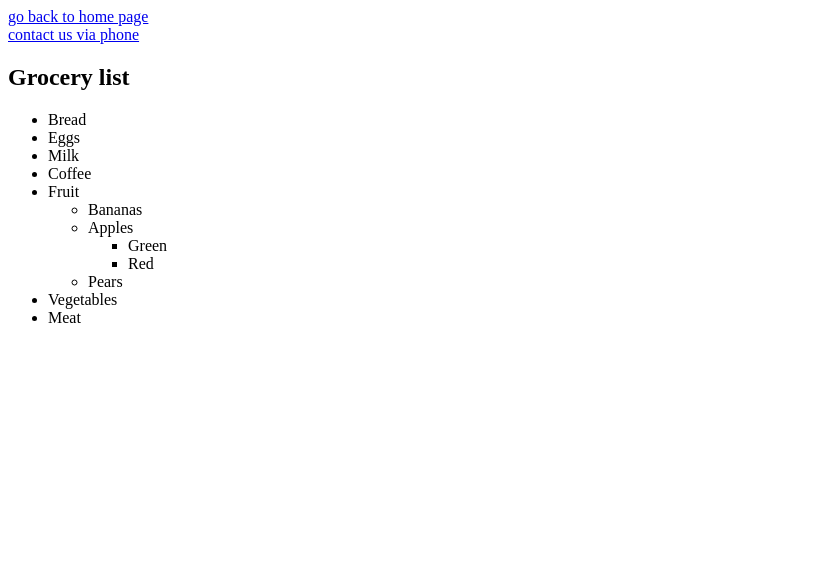
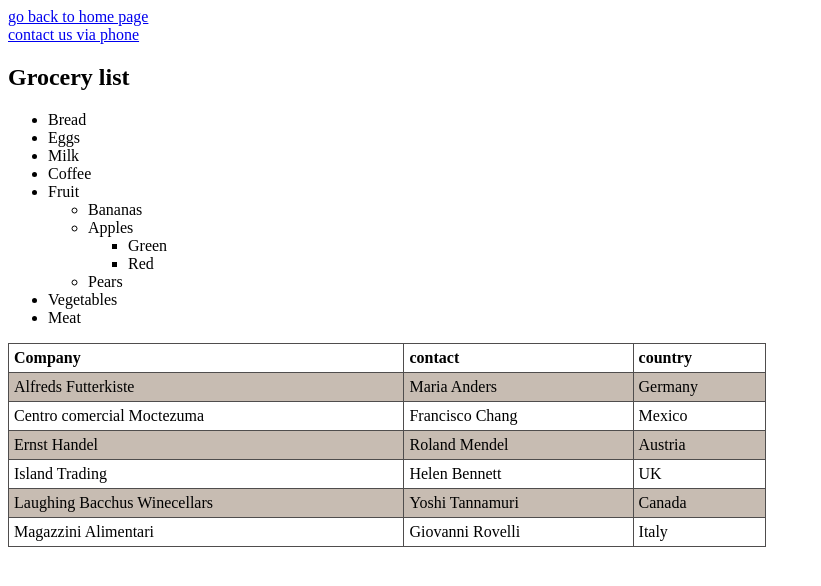
Before and after one commit to soumyanayak98/HTML, a plain HTML site: page aboutUs.html in a window 1280 px wide. Shown: the whole page, without its empty margins (0-821 px from the left). Drawn offline with Linux system fonts and the light colour scheme.

Commit message:
table created

```diff
--- a/aboutUs.html
+++ b/aboutUs.html
@@ -6,6 +6,21 @@
     <meta name="viewport" content="width=device-width, initial-scale=1.0" />
     <title>AboutUs</title>
   </head>
+  <style>
+    table {
+      width: 60%;
+      text-align: left;
+      border-collapse: collapse;
+    }
+    td,
+    th {
+      border: 1px solid rgb(79, 77, 77);
+      padding: 5px;
+    }
+    tbody > tr:nth-child(odd) {
+      background-color: rgb(199, 188, 178);
+    }
+  </style>
   <body>
     <a href="index.html">go back to home page</a>
     <br />
@@ -36,5 +51,49 @@
         <li>Meat</li>
       </ul>
     </div>
+
+    <div>
+      <table>
+        <thead>
+          <tr>
+            <th>Company</th>
+            <th>contact</th>
+            <th>country</th>
+          </tr>
+        </thead>
+        <tbody>
+          <tr>
+            <td>Alfreds Futterkiste</td>
+            <td>Maria Anders</td>
+            <td>Germany</td>
+          </tr>
+          <tr>
+            <td>Centro comercial Moctezuma</td>
+            <td>Francisco Chang</td>
+            <td>Mexico</td>
+          </tr>
+          <tr>
+            <td>Ernst Handel</td>
+            <td>Roland Mendel</td>
+            <td>Austria</td>
+          </tr>
+          <tr>
+            <td>Island Trading</td>
+            <td>Helen Bennett</td>
+            <td>UK</td>
+          </tr>
+          <tr>
+            <td>Laughing Bacchus Winecellars</td>
+            <td>Yoshi Tannamuri</td>
+            <td>Canada</td>
+          </tr>
+          <tr>
+            <td>Magazzini Alimentari</td>
+            <td>Giovanni Rovelli</td>
+            <td>Italy</td>
+          </tr>
+        </tbody>
+      </table>
+    </div>
   </body>
 </html>
```
